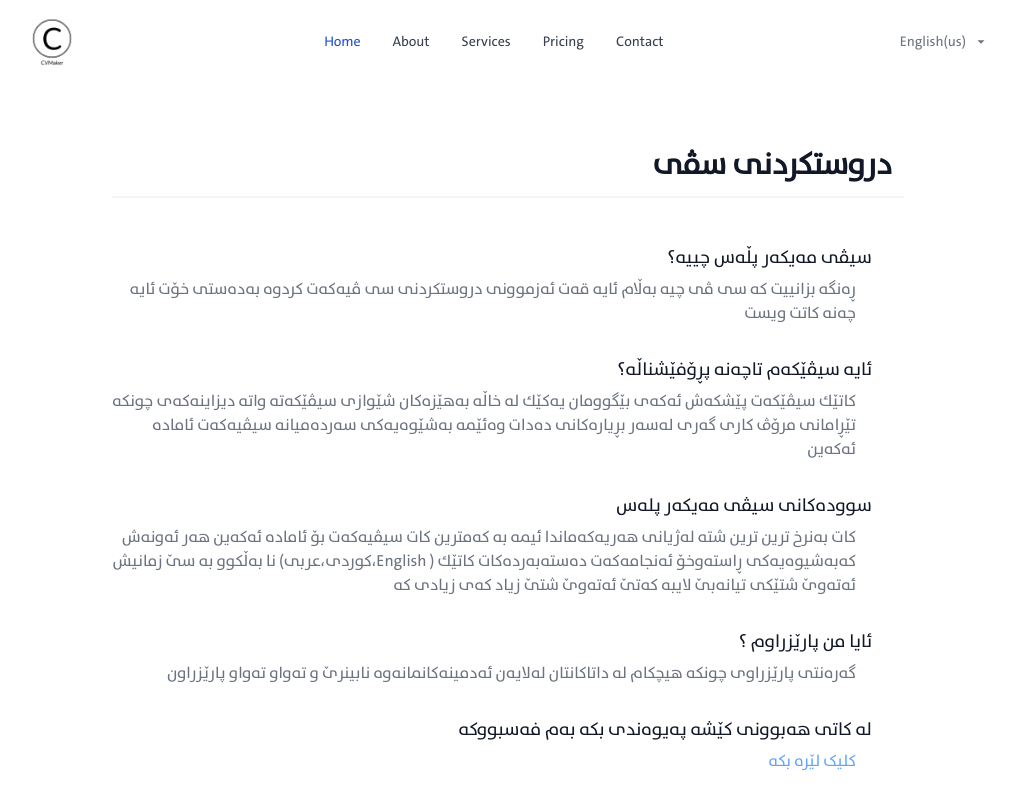
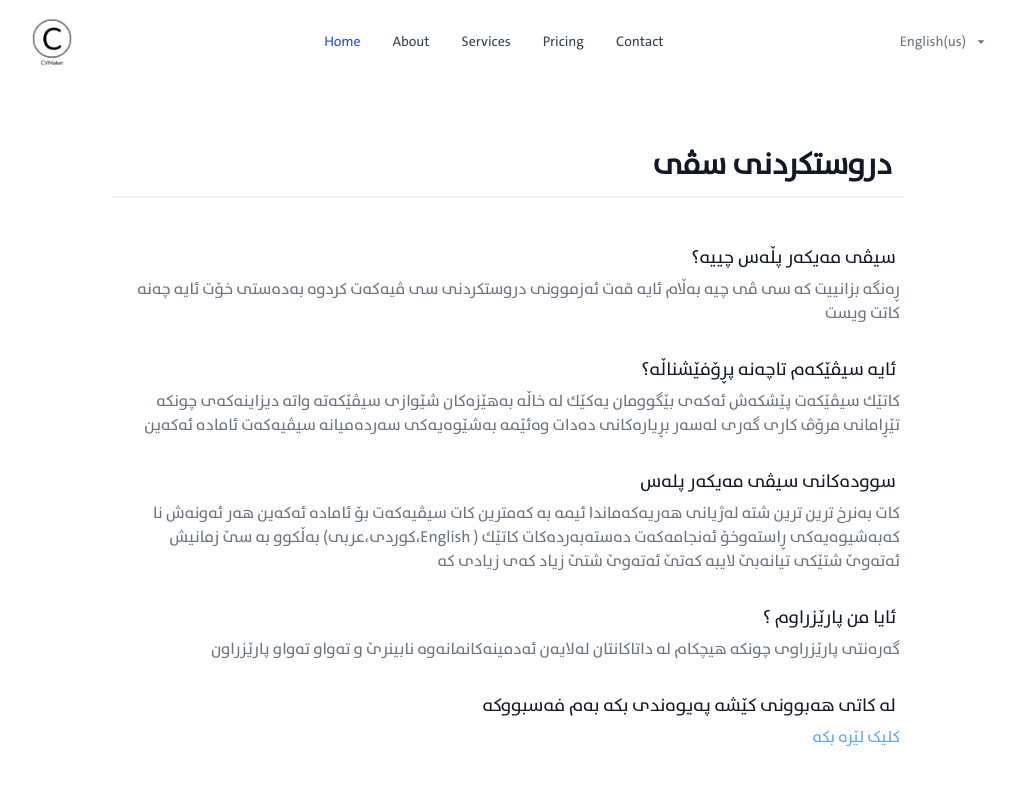
Before and after one commit to Mirko-khatab/ProCV, a Next.js app: page /about in a window 1280 px wide. Shown: the top 800 px of the page, without its empty margins (132-1146 px from the left). Built offline with nearby package versions, Linux system fonts and the light colour scheme.

Commit message:
ama shaza

```diff
--- a/src/components/About.tsx
+++ b/src/components/About.tsx
@@ -4,7 +4,7 @@ const Footer = () => {
   return (
     <div>
       <hr />
-      <div className="p-8 bg-white dark:bg-gray-800 rounded-lg shadow">
+      <div className="p-8 bg-white dark:bg-gray-800 rounded-lg shadow mt-36">
         <p className="text-center mb-4 text-xl font-normal text-gray-500 dark:text-gray-200">
           گەشەپێدەر
         </p>
--- a/src/components/Main.tsx
+++ b/src/components/Main.tsx
@@ -28,6 +28,17 @@ const Main = () => {
           <img src="../img/index.png" alt="place" className="w-48 sm:w-96 " />
         </div>
       </div>
+
+      <div className="flex items-center justify-center sm:space-x-4  mt-10">
+        <div>
+          <img src="../img/index2.png" alt="place" className="w-48 sm:w-96 " />
+        </div>
+        <div>
+          <h3 className="text-sm sm:text-3xl w-44  sm:w-72 leading-6 sm:leading-8 text-right">
+            سیفێکەی خۆت خۆت دروستی کە بەشێوازێکی ناوازە
+          </h3>
+        </div>
+      </div>
     </div>
   )
 }
--- a/src/components/Nav.tsx
+++ b/src/components/Nav.tsx
@@ -205,7 +205,7 @@ const Nav = () => {
                 </Link>
               </li>
               <li>
-                <Link href="/services">
+                <Link href="/resumepage">
                   <a className="block py-2 pr-4 pl-3 text-gray-700 border-b border-gray-100 hover:bg-gray-50 md:hover:bg-transparent md:border-0 md:hover:text-blue-700 md:p-0 dark:text-gray-400 md:dark:hover:text-white dark:hover:bg-gray-700 dark:hover:text-white md:dark:hover:bg-transparent dark:border-gray-700">
                     {Text.Services}
                   </a>
--- a/src/pages/about.tsx
+++ b/src/pages/about.tsx
@@ -10,22 +10,22 @@ const about = () => {
           </h2>
           <ul className=" items-start gap-8 grid grid-col-2">
             <li className="w-full">
-              <p className="text-lg font-medium leading-6 text-gray-900 text-right mr-8">
+              <p className="text-lg font-medium leading-6 text-gray-900 text-right mr-2">
                 سیڤی مەیکەر پڵەس چییە؟
               </p>
               <p className="mt-2">
-                <p className="text-base leading-6 text-gray-500 text-right mr-12 ">
+                <p className="text-base leading-6 text-gray-500 text-right mr-1 ">
                   ڕەنگە بزانییت کە سی ڤی چیە بەڵام ئایە قەت ئەزموونی دروستکردنی
                   سی ڤیەکەت کردوە بەدەستی خۆت ئایە چەنە کاتت ویست
                 </p>
               </p>
             </li>
             <li className="w-full">
-              <p className="text-lg font-medium leading-6 text-gray-900 text-right mr-8">
+              <p className="text-lg font-medium leading-6 text-gray-900 text-right mr-2">
                 ئایە سیڤێکەم تاچەنە پڕۆفێشناڵە؟
               </p>
               <p className="mt-2">
-                <p className="text-base leading-6 text-gray-500 text-right mr-12">
+                <p className="text-base leading-6 text-gray-500 text-right mr-1">
                   کاتێك سیڤێکەت پێشکەش ئەکەی بێگوومان یەکێك‌ لە خاڵە بەهێزەکان
                   شێوازی سیڤێکەتە واتە دیزاینەکەی چونکە تێڕامانی مرۆڤ کاری گەری
                   لەسەر بڕیارەکانی دەدات وەئێمە بەشێوەیەکی سەردەمیانە سیڤیەکەت
@@ -34,11 +34,11 @@ const about = () => {
               </p>
             </li>
             <li className="w-full">
-              <p className="text-lg font-medium leading-6 text-gray-900 text-right mr-8">
+              <p className="text-lg font-medium leading-6 text-gray-900 text-right mr-2">
                 سوودەکانی سیڤی مەیکەر پلەس
               </p>
               <p className="mt-2">
-                <p className="text-base leading-6 text-gray-500 text-right mr-12">
+                <p className="text-base leading-6 text-gray-500 text-right mr-1">
                   کات بەنرخ ترین ترین شتە لەژیانی هەریەکەماندا ئیمە بە کەمترین
                   کات سیڤیەکەت بۆ ئامادە ئەکەین هەر ئەونەش نا بەڵکوو بە سێ
                   زمانیش (کوردی،عربی‌،English ) کەبەشیوەیەکی ڕاستەوخۆ ئەنجامەکەت
@@ -48,20 +48,20 @@ const about = () => {
               </p>
             </li>
             <li className="w-full">
-              <p className="text-lg font-medium leading-6 text-gray-900 text-right mr-8">
+              <p className="text-lg font-medium leading-6 text-gray-900 text-right mr-2">
                 ئایا من پارێزراوم ؟
               </p>
               <p className="mt-2">
-                <p className="text-base leading-6 text-gray-500 text-right mr-12">
+                <p className="text-base leading-6 text-gray-500 text-right mr-1">
                   گەرەنتی پارێزراوی چونکە هیچکام لە داتاکانتان لەلایەن
                   ئەدمینەکانمانەوە نابینرێ و تەواو تەواو پارێزراون
                 </p>
               </p>
             </li>
             <li className="w-full">
-              <p className="text-lg font-medium leading-6 text-gray-900 text-right mr-8">
+              <p className="text-lg font-medium leading-6 text-gray-900 text-right mr-2">
                 لە کاتی هەبوونی کێشە پەیوەندی بکە بەم فەسبووکە              </p>
-              <p className="mt-2 text-right m-12">
+              <p className="mt-2 text-right m-1">
                 <p className="text-base leading-6 text-gray-500">
                   <a
                     className="text-blue-400"
```
Also changed, not shown: public/img/index2.png (added).
